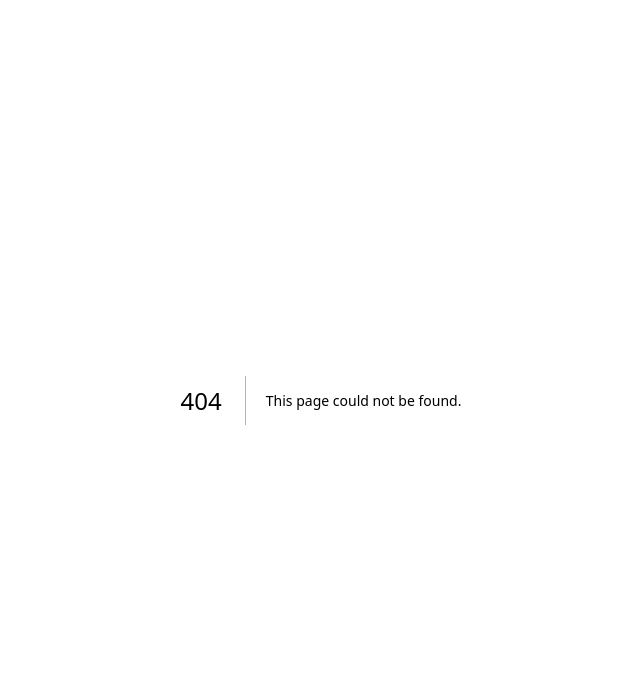
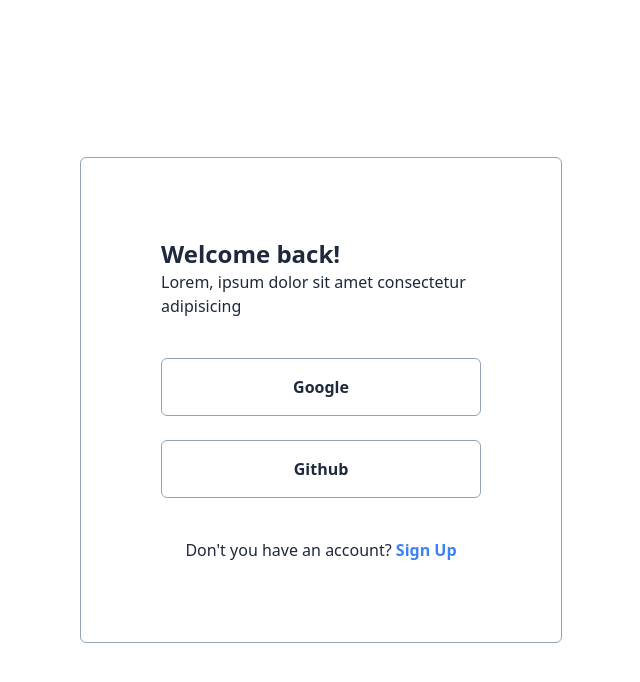
Before and after one commit to FajarMaftuhFadli/next.js_e-commerce_admin, a Next.js app: page /products in a window 1280 px wide. Before the commit this address had no page. Shown: the top 682 px of the page, without its empty margins (319-959 px from the left). Built offline with nearby package versions, Linux system fonts and the light colour scheme; no server answers.

Commit message:
Refactor layout and page components, add products page, and update header to display dynamic page title

```diff
--- a/src/app/layout.tsx
+++ b/src/app/layout.tsx
@@ -13,7 +13,7 @@
 }) {
   return (
     <html lang="en" className="h-full">
-      <body className="h-full">
+      <body className="h-full text-slate-800">
         <AuthProvider>{children}</AuthProvider>
       </body>
     </html>
--- a/src/app/page.tsx
+++ b/src/app/page.tsx
@@ -4,7 +4,7 @@
 
 export default function Home() {
   return (
-    <AuthCheckWrapper>
+    <AuthCheckWrapper pageTitle="Dashboard">
       <main className="p-10">
         <span className="mb-4 block text-xl font-light">Last 24 hours</span>
         <div className="grid grid-cols-2 gap-5">
--- /dev/null
+++ b/src/app/products/page.tsx
@@ -0,0 +1,9 @@
+import AuthCheckWrapper from '@/components/authCheckWrapper';
+
+export default function Products() {
+  return (
+    <AuthCheckWrapper pageTitle="Products">
+      <main className="p-10">Products</main>
+    </AuthCheckWrapper>
+  );
+}
--- a/src/components/authCheckWrapper.tsx
+++ b/src/components/authCheckWrapper.tsx
@@ -8,8 +8,10 @@
 
 export default function AuthCheckWrapper({
   children,
+  pageTitle,
 }: {
   children?: React.ReactNode;
+  pageTitle?: string;
 }) {
   const { data: session } = useSession();
   if (session) {
@@ -17,7 +19,7 @@
       <div className="flex h-full border-t">
         <Aside />
         <div className="h-full w-full overflow-y-auto bg-slate-100">
-          <Header />
+          <Header pageTitle={pageTitle} />
           {children}
         </div>
       </div>
--- a/src/components/authPopUp.tsx
+++ b/src/components/authPopUp.tsx
@@ -2,7 +2,7 @@
 
 export default function AuthPopUp() {
   return (
-    <div className="rounded-md border border-slate-400 p-10 text-slate-700 sm:p-20">
+    <div className="rounded-md border border-slate-400 p-10 sm:p-20">
       <div className="max-w-xs space-y-10">
         <h2 className="text-2xl font-bold">Welcome back!</h2>
         <span>Lorem, ipsum dolor sit amet consectetur adipisicing</span>
--- a/src/components/header.tsx
+++ b/src/components/header.tsx
@@ -3,12 +3,12 @@
 import AuthSighOutButton from './authSignOutButton';
 import Image from 'next/image';
 
-export default function Header() {
+export default function Header({ pageTitle }: { pageTitle?: string }) {
   const { data: session } = useSession();
 
   return (
     <header className="flex h-20 w-full items-center justify-between border-b px-10">
-      <div className="text-3xl font-semibold">Dashboard</div>
+      {pageTitle && <div className="text-3xl font-semibold">{pageTitle}</div>}
       <div className="flex items-center space-x-4">
         <Image
           src={`${session?.user?.image}`}
```
